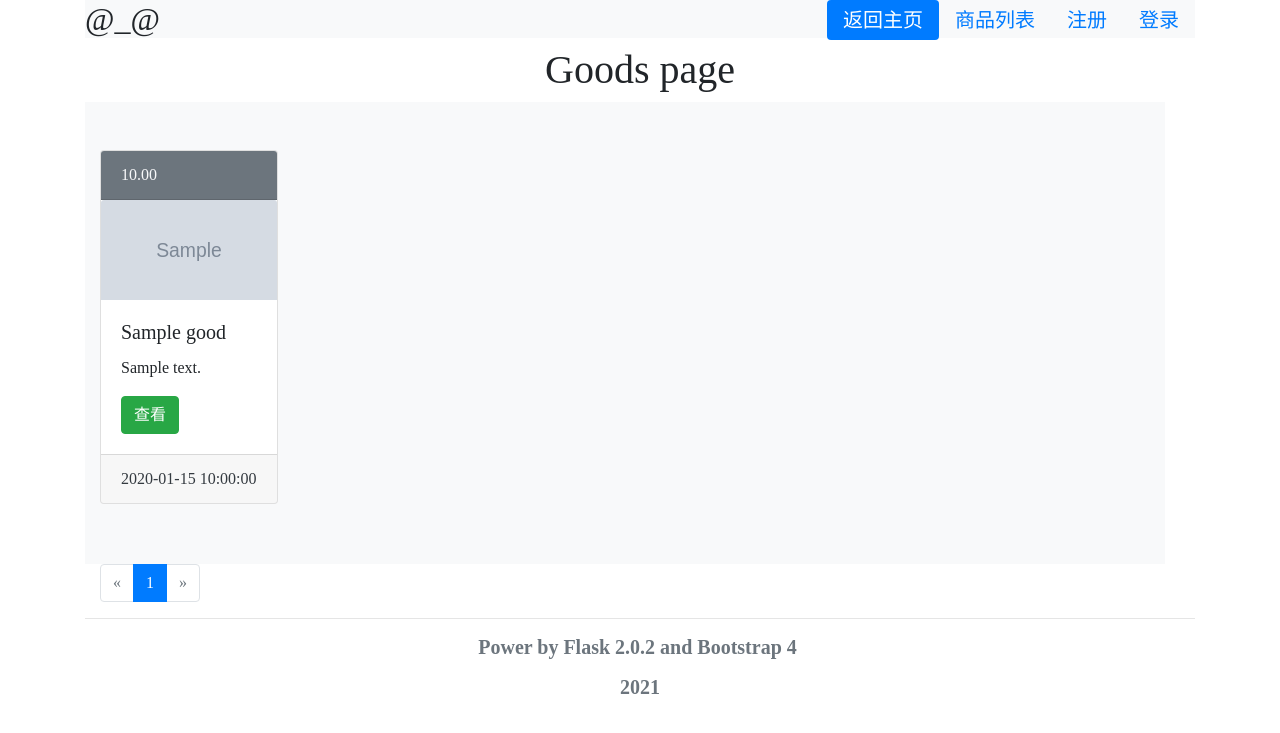
After one commit to wpwupingwp/mai_web, a Flask app: page /goods_list in a window 1280 px wide. The commit adds this page. Shown: the top 733 px of the page. Run offline with Flask 2, Linux system fonts and the light colour scheme; tables that the repository leaves empty hold one stand-in row (values such as "Sample post"); grey boxes marked "Sample" are stand-in pictures; some libraries are stand-ins or nearby versions.

Commit message:
add goods view

```diff
--- a/mai/templates/base.html
+++ b/mai/templates/base.html
@@ -27,7 +27,7 @@
                 </li>
                 {% endif %}
                 <li class="nav-item">
-                    <a class="nav-link" href="/goods">商品列表</a>
+                    <a class="nav-link" href="/goods_list">商品列表</a>
                 </li>
                 {% if current_user.is_authenticated %}
                     {% if current_user.username=='admin@example.com' %}
--- /dev/null
+++ b/mai/templates/goods_list.html
@@ -0,0 +1,23 @@
+{% extends "base.html" %}
+{% block content %}
+<h1 class="text-center">Goods page</h1>
+
+<div class="container row py-5 bg-light">
+    <div class="card-columns">
+    {% for g in pagination.items %}
+        <div class="card box-shadow">
+            <div class="card-header text-light bg-secondary">{{'%0.2f'|format(g.lowest_price)}}</div>
+            <img class="card-img-top" alt="缩略图" src="{{g.photo1}}" data-holder-rendered="true" style="height: 100px; width: 100%; display: block;">
+            <div class="card-body">
+                <h5 class="card-title">{{g.name}}</h5>
+                <p class="card-text">{{g.description}}</p>
+                <a href="/goods/{{g.goods_id}}" class="btn btn-success">查看</a>
+            </div>
+            <div class="card-footer text-dark">{{g.pub_date}}</div>
+        </div>
+    {% endfor %}
+    </div>
+</div>
+{% from 'bootstrap/pagination.html' import render_pagination %}
+{{render_pagination(pagination, align='center', size='lg')}}
+{% endblock %}
--- a/mai/templates/index.html
+++ b/mai/templates/index.html
@@ -4,7 +4,7 @@
     <h1 class="h2">洗衣机，显示器，自行车</h1><br>
     <h2 class="h3">书籍，衣服，食物</h2><br>
     <div class="mx-auto">
-        <a class="btn btn-lg btn-success" href="/goods" role="button">浏览商品</a>
+        <a class="btn btn-lg btn-success" href="/goods_list" role="button">浏览商品</a>
         <a class="btn btn-lg btn-primary" href="/readme" role="button">交易规则</a>
     </div>
 </div>
--- a/mai/views.py
+++ b/mai/views.py
@@ -5,7 +5,7 @@ import flask as f
 # import flask_mail
 
 from mai import app, lm, root
-from mai.database import User, Goods, Bid, db
+from mai.database import User, Goods, Bid
 from mai.auth import auth
 
 
@@ -35,12 +35,20 @@ def index():
 def readme():
     return f.render_template('readme.html')
 
-@app.route('/goods')
-@app.route('/goods/<int:page>')
-def goods(page=1):
+@app.route('/goods_list')
+@app.route('/goods_list/<int:page>')
+def goods_list(page=1):
     per_page = 6
     pagination = Goods.query.paginate(page=page, per_page=per_page)
-    return f.render_template('goods.html', pagination=pagination)
+    return f.render_template('goods_list.html', pagination=pagination)
+
+
+@app.route('/goods/<int:goods_id>')
+def view_goods(goods_id):
+    goods = Goods.query.get(goods_id)
+    bids = Bid.query.filter_by(goods_id=goods_id
+                               ).order_by(Bid.price.desc()).limit(5)
+    return f.render_template('goods.html', goods=goods, bids=bids)
 
 
 app.register_blueprint(auth, url_prefix='/auth')
```
Also changed, not shown: mai/templates/edit_goods.html (deleted, +0 -10 lines), mai/templates/goods.html (+22 -18 lines).
